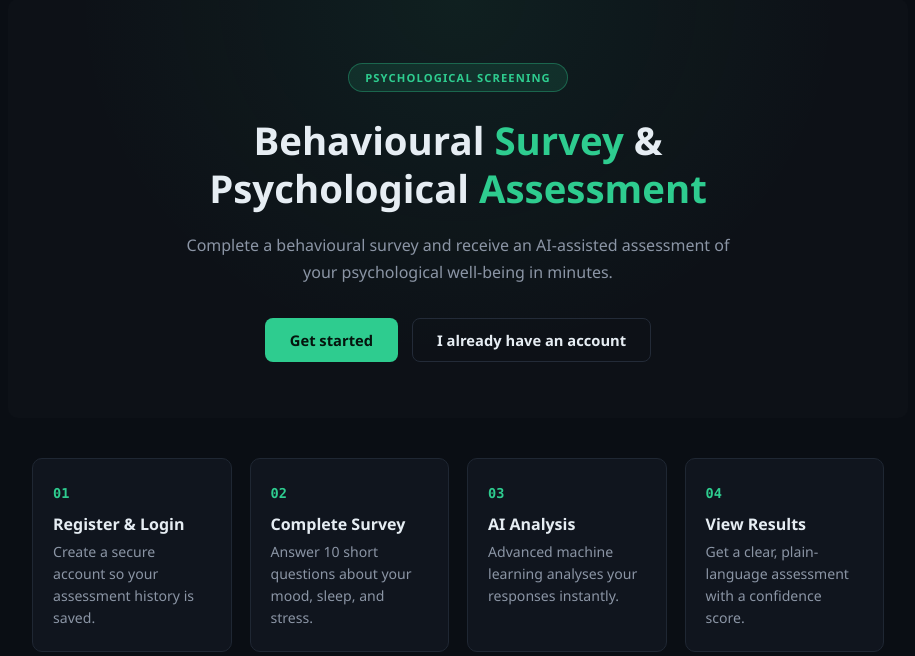
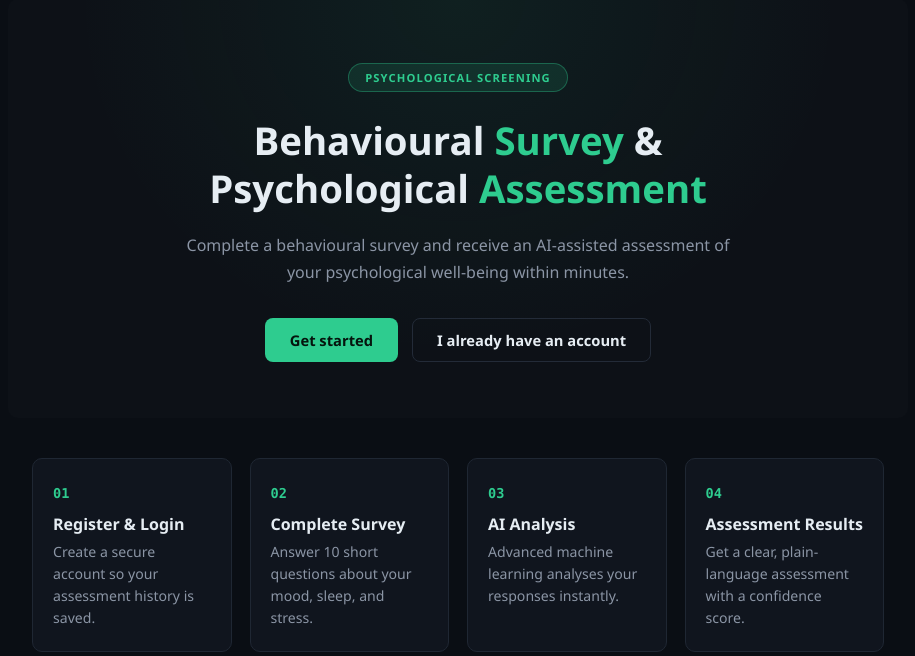
Before and after one commit to TobyDaniel811/psychological-assessment-system, a Flask app: page / in a window 1280 px wide. Shown: the part 93-749 px from the top of the page, without its empty margins (182-1097 px from the left). Run offline with Flask 3, Linux system fonts and the light colour scheme; parts of the project's set-up code (start-up, migrations or seed data) failed here and were passed over.

Commit message:
Refine homepage content

```diff
--- a/templates/home.html
+++ b/templates/home.html
@@ -1,5 +1,5 @@
 {% extends "base.html" %}
-{% block title %}MindScreen — Behavioural Survey & Psychological Assessment{% endblock %}
+{% block title %}MindScreen - Behavioural Survey & Psychological Assessment{% endblock %}
 
 {% block content %}
 <section class="hero">
@@ -7,7 +7,7 @@
     <h1>Behavioural <span class="accent-word">Survey</span> &amp;<br>Psychological <span class="accent-word">Assessment</span></h1>
     <p class="hero-sub">
         Complete a behavioural survey and receive an AI-assisted
-        assessment of your psychological well-being in minutes.
+        assessment of your psychological well-being within minutes.
     </p>
 
     <div class="hero-actions">
@@ -39,7 +39,7 @@
     </div>
     <div class="info-card">
         <span class="info-num">04</span>
-        <h3>View Results</h3>
+        <h3>Assessment Results</h3>
         <p>Get a clear, plain-language assessment with a confidence score.</p>
     </div>
 </div>
```
